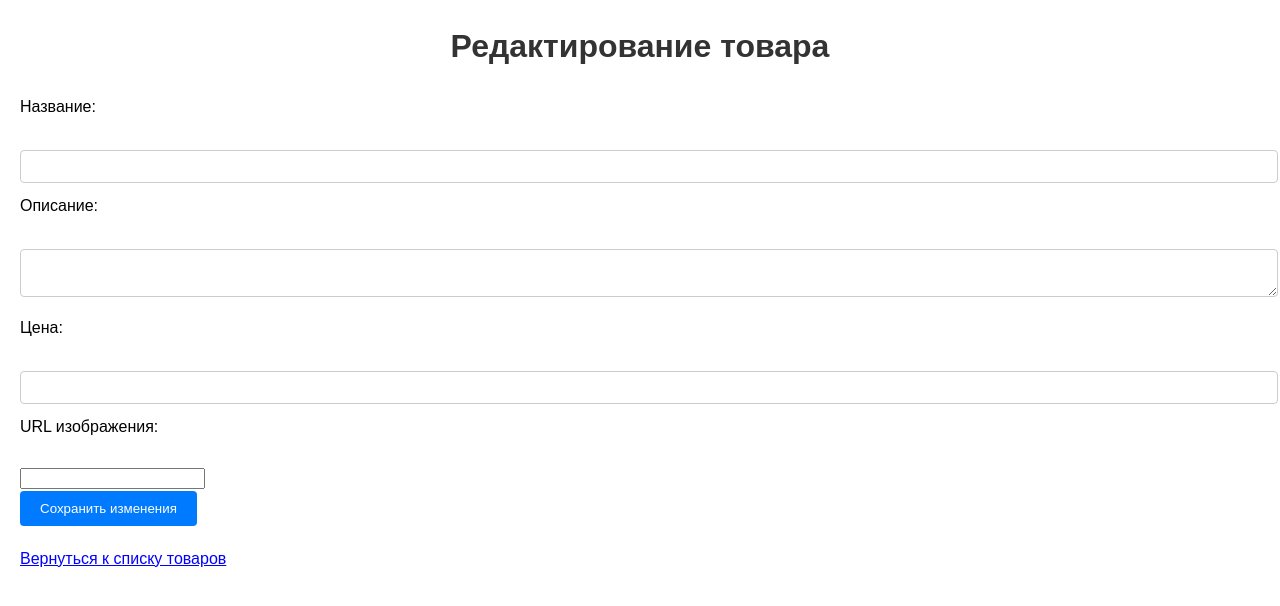
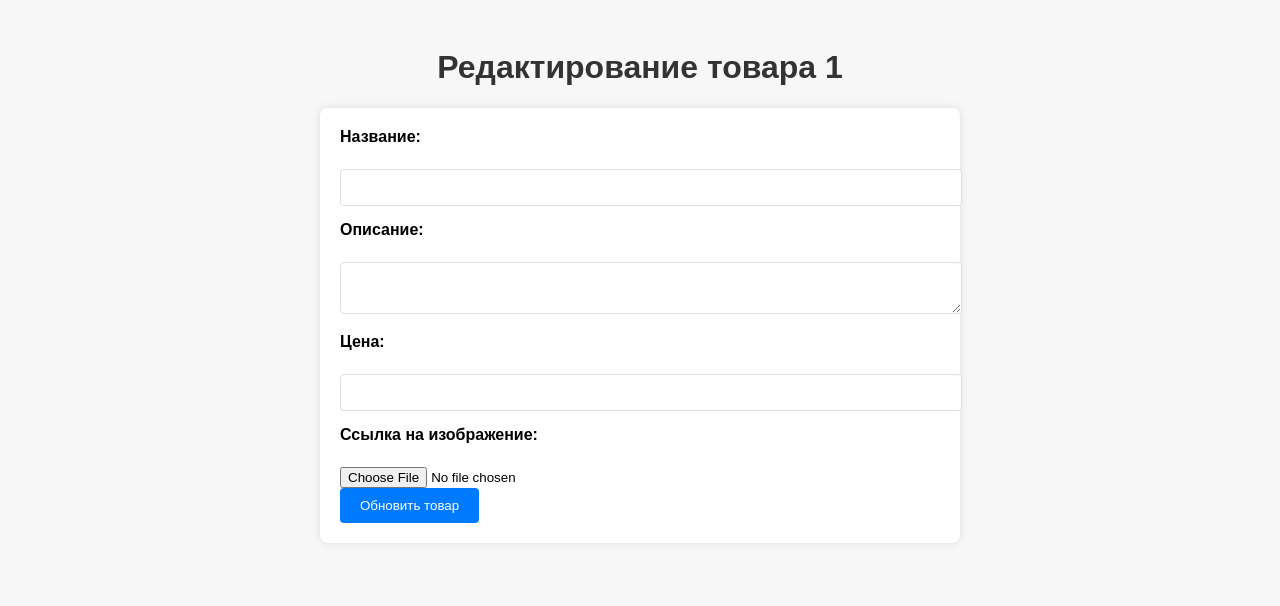
Before and after one commit to DokiMakuro4ka/Coursework, a Flask app: page /edit_product/1 in a window 1280 px wide. Shown: the top 606 px of the page. Run offline with Flask 3, Linux system fonts and the light colour scheme; a database or web service that is not in the repository returns one stand-in record (values such as "Sample title"); some libraries are stand-ins or nearby versions.

Commit message:
Cursework

```diff
--- a/css/edit_product.css
+++ b/css/edit_product.css
@@ -1,7 +1,7 @@
 body {
     font-family: Arial, sans-serif;
-    line-height: 1.6;
-    margin: 20px;
+    background-color: #f7f7f7;
+    padding: 20px;
 }
 
 h1 {
@@ -9,23 +9,34 @@ h1 {
     text-align: center;
 }
 
-form label {
-    display: block;
-    margin-top: 10px;
+form {
+    max-width: 600px;
+    margin: 0 auto;
+    background-color: white;
+    padding: 20px;
+    border-radius: 8px;
+    box-shadow: 0 0 10px rgba(0, 0, 0, 0.1);
 }
 
-form input[type="text"],
-form textarea,
-form input[type="number"] {
+label {
+    display: block;
+    margin-bottom: 5px;
+    font-weight: bold;
+}
+
+input[type=text],
+textarea,
+input[type=number],
+input[type=url] {
     width: 100%;
-    padding: 8px;
-    margin-top: 5px;
-    border: 1px solid #ccc;
+    padding: 10px;
+    margin-bottom: 15px;
+    border: 1px solid #ddd;
     border-radius: 4px;
 }
 
-form button {
-    background-color: #007BFF;
+button[type=submit] {
+    background-color: #007bff;
     color: white;
     padding: 10px 20px;
     border: none;
@@ -33,13 +44,6 @@ form button {
     cursor: pointer;
 }
 
-form button:hover {
+button[type=submit]:hover {
     background-color: #0056b3;
 }
-
-a {
-    display: block;
-    margin-top: 20px;
-    text-decoration: underline;
-    color: blue;
-}
--- a/server.py
+++ b/server.py
@@ -13,6 +13,7 @@ app.config['MAX_CONTENT_LENGTH'] = 16 * 1024 * 1024
 # Конфигурация для работы с сессией
 app.config["SECRET_KEY"] = "super_secret_key"  # Замените на свою секретную фразу
 app.config["SESSION_TYPE"] = "filesystem"      # Хранение сессий на файловой системе
+from flask_session import Session
 Session(app)
 
 # Настройки подключения к базе данных
@@ -22,6 +23,15 @@ DATABASE_URL = 'postgresql://postgres:123123@localhost:5432/users_application'
 def get_db_connection():
     conn = psycopg2.connect(DATABASE_URL)
     return conn
+
+# Путь к директории загрузки изображений
+UPLOAD_FOLDER = app.config['UPLOAD_FOLDER']
+
+# Разрешенные расширения файлов
+ALLOWED_EXTENSIONS = {'png', 'jpg', 'jpeg'}
+
+def allowed_file(filename):
+    return '.' in filename and filename.rsplit('.', 1)[1].lower() in ALLOWED_EXTENSIONS
 
 # Класс для представления пользователя
 class User:
@@ -55,10 +65,8 @@ def home():
         session['logged_in'] = True
         conn = get_db_connection()
         cur = conn.cursor()
-        print(f"Запрашиваемый ID: {session['user_id']}")  # Отладочная печать
         cur.execute('SELECT avatar_url FROM users WHERE user_id=%s', (session['user_id'],))
         user_data = cur.fetchone()
-        print(f"Полученный результат: {user_data}")  # Отладочная печать
         avatar_url = user_data[0] if user_data else 'uploads/default_avatar.png'
         conn.close()
     else:
@@ -233,19 +241,77 @@ def update_profile():
 @app.route("/api/products")
 def get_products():
     conn = get_db_connection()
-    cur = conn.cursor()
-    cur.execute("SELECT * FROM products;")
-    rows = cur.fetchall()
-    result = []
-    for row in rows:
-        result.append({
+    if not conn:
+        return jsonify({"message": "Ошибка подключения к базе данных."}), 500
+
+    # Параметры фильтра
+    title_filter = request.args.get('title')
+    price_min = request.args.get('min_price')
+    price_max = request.args.get('max_price')
+    sort_by = request.args.get('sort_by') or 'product_id'
+
+    # Проверяем валидные поля сортировки
+    valid_sort_fields = ['product_id', 'title', 'price']
+    if sort_by not in valid_sort_fields:
+        return jsonify({"message": f"Недопустимое поле сортировки '{sort_by}'. Допустимые значения: {valid_sort_fields}"})
+
+    # Формируем SQL-запрос с условиями фильтрации и сортировкой
+    sql_query = """
+        SELECT *
+        FROM products
+        WHERE true
+    """
+
+    params = {}
+
+    if title_filter:
+        sql_query += " AND LOWER(title) LIKE LOWER(%(title)s)"
+        params['title'] = '%' + title_filter.lower() + '%'
+
+    if price_min is not None:
+        sql_query += " AND price >= %(min_price)s"
+        params['min_price'] = float(price_min)
+
+    if price_max is not None:
+        sql_query += " AND price <= %(max_price)s"
+        params['max_price'] = float(price_max)
+
+    sql_query += f" ORDER BY {sort_by}"
+
+    with conn.cursor() as cur:
+        cur.execute(sql_query, params)
+        rows = cur.fetchall()
+
+    result = [
+        {
             'product_id': row[0],
             'title': row[1],
             'description': row[2],
-            'price' : row[3],
+            'price': row[3],
             'image_url': row[4]
-        })
+        }
+        for row in rows
+    ]
+
     return jsonify({'products': result})
+
+@app.route("/api/products/<int:product_id>", methods=["DELETE"])
+def delete_product(product_id):
+    conn = get_db_connection()
+    if not conn:
+        return jsonify({"message": "Ошибка подключения к базе данных."}), 500
+
+    try:
+        with conn.cursor() as cur:
+            cur.execute("DELETE FROM products WHERE product_id=%s;", (product_id,))
+
+        # Закрываем транзакцию и фиксируем изменения
+        conn.commit()
+
+        return jsonify({"message": "Товар успешно удалён."}), 200
+    except Exception as e:
+        print(f"Ошибка при удалении товара: {e}")
+        return jsonify({"message": "Ошибка при удалении товара."}), 500
 
 @app.route('/product/<int:id>', methods=['GET'])
 def view_product(id):
@@ -254,10 +320,8 @@ def view_product(id):
             session['logged_in'] = True
             conn = get_db_connection()
             cur = conn.cursor()
-            print(f"Запрашиваемый ID: {session['user_id']}")  # Отладочная печать
             cur.execute('SELECT avatar_url FROM users WHERE user_id=%s', (session['user_id'],))
             user_data = cur.fetchone()
-            print(f"Полученный результат: {user_data}")  # Отладочная печать
             avatar_url = user_data[0] if user_data else 'uploads/default_avatar.png'
         else:
             session['logged_in'] = False
@@ -283,7 +347,6 @@ def view_product(id):
         return render_template('product.html', product=product, avatar_url=avatar_url)
     except Exception as ex:
         # Выводим сообщение об ошибке
-        print(ex)
         abort(500)
 
 @app.route('/add_product', methods=['GET', 'POST'])
@@ -326,7 +389,6 @@ def add_product():
             flash('Продукт успешно добавлен!', category='success')
             return redirect(url_for('home'))
         except Exception as e:
-            print(e)
             flash('Ошибка при добавлении продукта.', category='danger')
             return redirect(url_for('home'))
         finally:
@@ -335,15 +397,53 @@ def add_product():
 
     return render_template('add_product.html')
 
-@app.route('/edit_product/<int:product_id>', methods=['GET'])
-def edit_product(product_id):
+@app.route('/edit_product/<int:id>', methods=['GET', 'POST'])
+def edit_product(id):
     conn = get_db_connection()
     cur = conn.cursor()
-    cur.execute('SELECT * FROM products WHERE product_id=%s', (product_id,))
-    product = cur.fetchone()
-    cur.close()
-    conn.close()
-    return render_template('edit_product.html', product=product)
+
+    if request.method == 'GET':  # Запрашиваем данные товара
+        cur.execute("SELECT * FROM products WHERE product_id=%s;", (id,))
+        product = cur.fetchone()
+        if not product:
+            flash('Товар не найден.', category='warning')
+            return redirect(url_for('home'))
+        else:
+            return render_template('edit_product.html', product=product)
+
+    elif request.method == 'POST':  # Обрабатываем отправленную форму
+        title = request.form['title']
+        description = request.form['description']
+        price = float(request.form['price'])
+        image_file = request.files.get('image_url')  # Проверка загрузки нового изображения
+        print(f'Полученные данные: название {title}, описание{description}, цена{price}, фото{image_file}')
+
+        # Если загрузилось новое изображение
+        if image_file and image_file.filename != '':
+            filename = secure_filename(image_file.filename)
+            image_path = os.path.join(app.config['UPLOAD_FOLDER'], filename)
+            image_file.save(image_path)
+            print ('Файл: ', image_file)
+            new_image_url = "/uploads/" + filename
+                    # Обновление записей в таблице
+            sql_query = """
+                UPDATE products SET title=%s, description=%s, price=%s, image_url=%s WHERE product_id=%s;
+            """
+            values = (title, description, price, new_image_url, id)
+            cur.execute(sql_query, values)
+            conn.commit()
+            cur.close()
+            conn.close()
+            flash('Товар успешно обновлён!', category='success')
+            return redirect(url_for('home'))  # Перенаправляем на список товаров
+
+        else:
+            # Здесь мы используем старый адрес изображения из формы
+            old_image_url = request.form.get('old_image_url')  # Предположительно старое изображение передается в форме
+            new_image_url = old_image_url
+            return redirect(url_for('home'))
+if __name__ == '__main__':
+    app.run(debug=True)
 
 if __name__ == "__main__":
     app.run(debug=True)
--- a/templates/edit_product.html
+++ b/templates/edit_product.html
@@ -2,13 +2,13 @@
 <html lang="en">
 <head>
     <meta charset="UTF-8">
-    <title>Редактирование товара</title>
+    <!-- Подключаем CSS-стили -->
     <link rel="stylesheet" href="/css/edit_product.css">
 </head>
 <body>
-<h1>Редактирование товара</h1>
+    <h1>Редактирование товара {{product.0}}</h1>
 
-<form action="/api/edit_product.html" method="post">
+    <form action="/edit_product/{{product.0}}" method="POST" enctype="multipart/form-data">
         <label for="title">Название:</label><br>
         <input type="text" id="title" name="title"><br>
 
@@ -18,14 +18,11 @@
         <label for="price">Цена:</label><br>
         <input type="number" step="0.01" id="price" name="price"><br>
 
-    <label for="image_url">URL изображения:</label><br>
-    <input type="url" id="image_url" name="image_url"><br>
+        <label for="image_url">Ссылка на изображение:</label><br>
+        <input type="file" id="image_url" name="image_url"><br>
 
-    <input type="hidden" name="product_id" value="{{ product_id }}">
-
-    <button type="submit">Сохранить изменения</button>
+        <button type="submit">Обновить товар</button>
     </form>
 
-<a href="/">Вернуться к списку товаров</a>
 </body>
 </html>
```
Also changed, not shown: css/main.css (+27 -0 lines), js/products.js (+59 -47 lines), 1 other file. Lines whose indentation alone changed are shown as unchanged.
